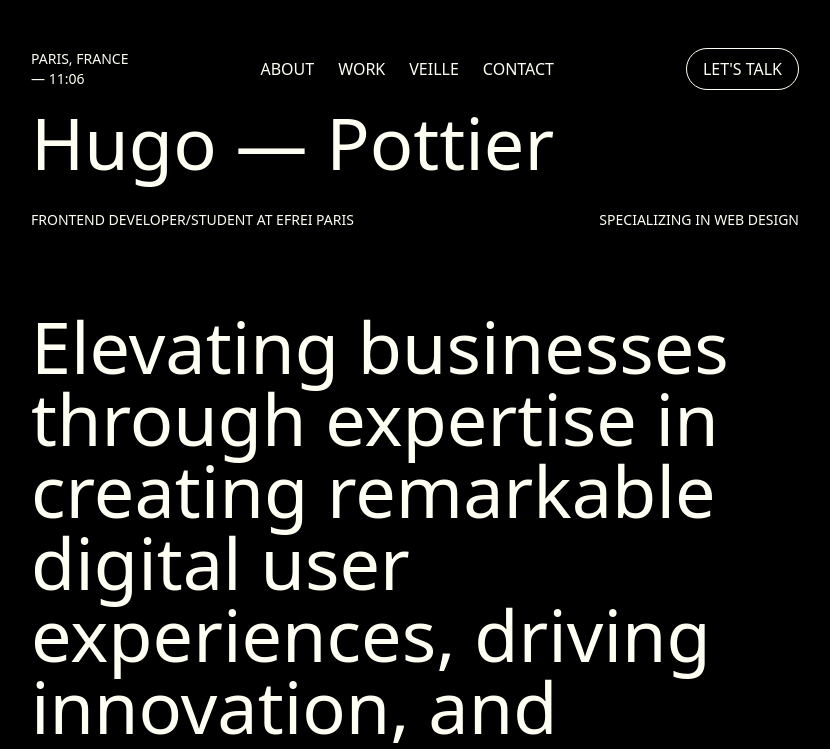
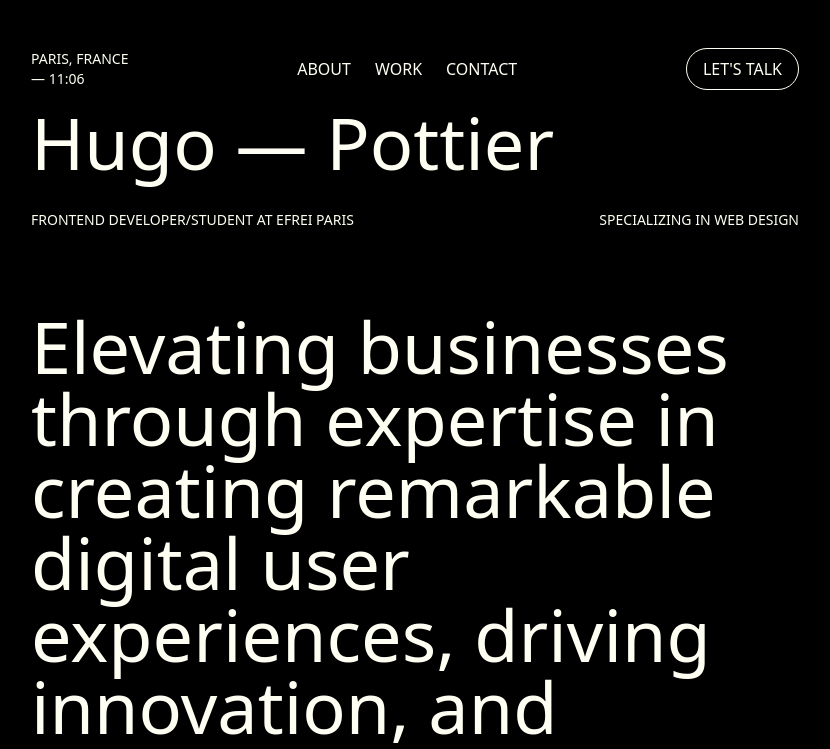
Before and after one commit to shesaidimnothing/portfolio-V2, a Next.js app: page / in a window 1280 px wide. Shown: the top 749 px of the page, without its empty margins (225-1055 px from the left). Built offline with nearby package versions, Linux system fonts and the light colour scheme.

Commit message:
removed veille section in the header

```diff
--- a/app/components/Header.jsx
+++ b/app/components/Header.jsx
@@ -85,7 +85,6 @@ export default function Header() {
       <nav className="flex gap-4 sm:gap-6 text-sm sm:text-base">
         <button onClick={scrollToAbout} className="hover:opacity-70">ABOUT</button>
         <button onClick={scrollToWork} className="hover:opacity-70">WORK</button>
-        <Link href="/veille" className="hover:opacity-70">VEILLE</Link>
         <button onClick={scrollToContact} className="hover:opacity-70">CONTACT</button>
       </nav>
 
```
Also changed, not shown: 1 other file (tests, documents, lock files or other folders).
